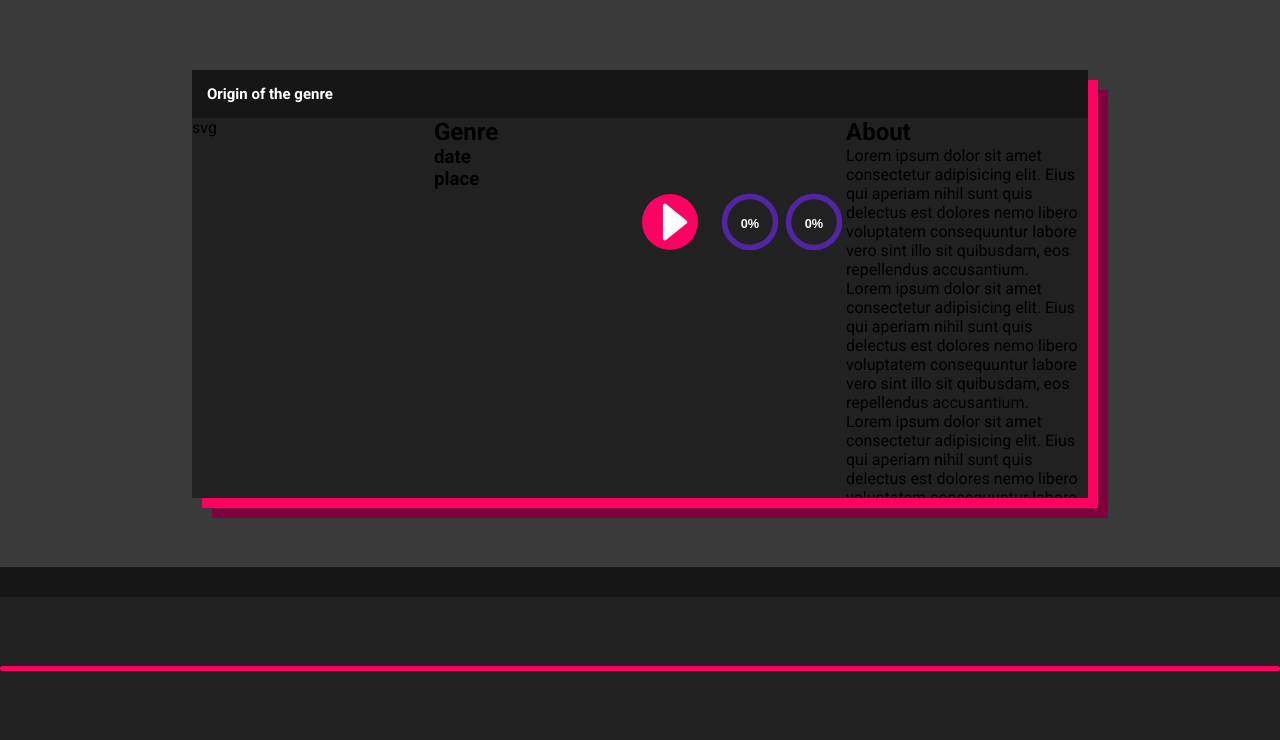
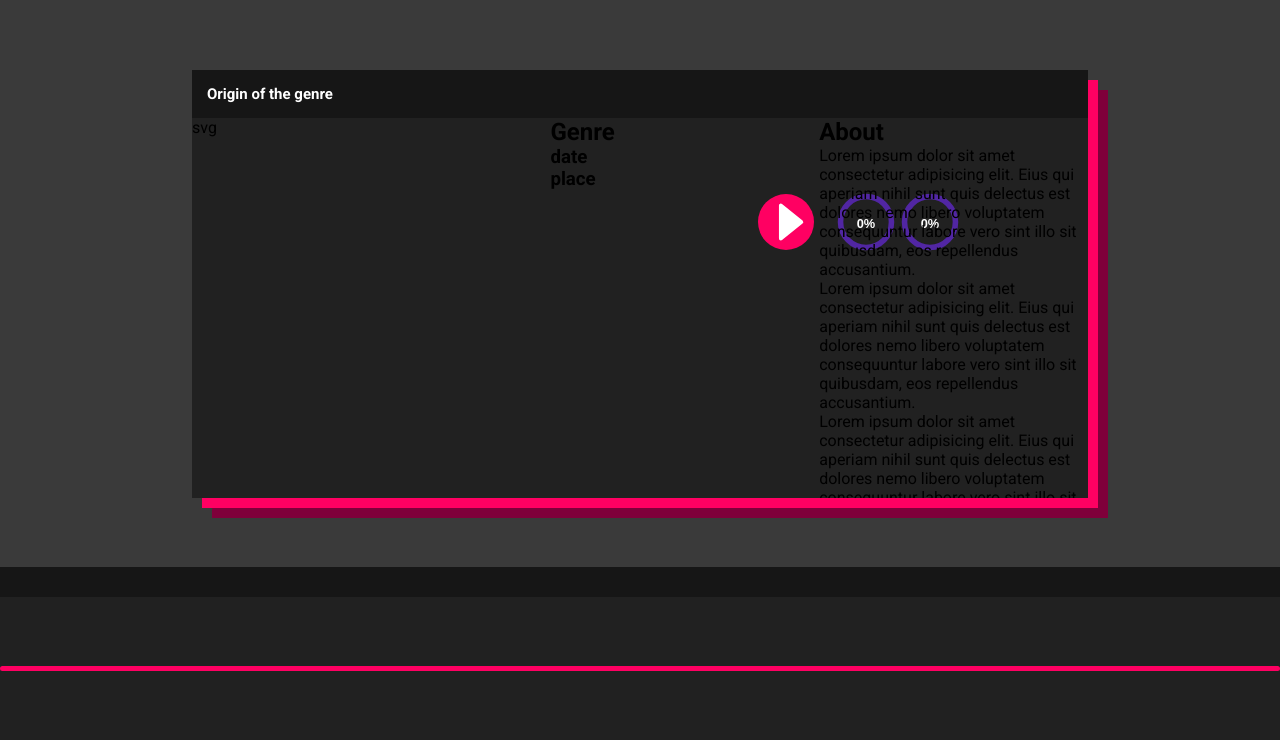
Before and after one commit to karolinavalentova2/timeline, a PHP site: page / in a window 1280 px wide; the page is wider, and only the part inside the window is pictured. Shown: the part 60-800 px from the top of that part. Run offline with PHP 8.4, Linux system fonts and the light colour scheme.

Commit message:
wokring on the grid

```diff
--- a/timeline.css
+++ b/timeline.css
@@ -142,10 +142,11 @@ footer {
 ***********************/
 #content {
   display: grid;
-  grid-template-columns: 1fr 1fr 1fr;
+  grid-template-columns: 40% 30% 1fr;
   grid-template-rows: max-content;
   width: 70%;
   height: 80%;
+  max-height: 720px;
   background: var(--gray-color);
   box-shadow: 10px 10px 0 var(--main-color), 20px 20px 0 var(--alt-color);
   z-index: 1;
@@ -156,6 +157,10 @@ footer {
   background: var(--black-color);
   color: white;
   padding: 15px;
+}
+
+#svgImage {
+  height: 100%;
 }
 
 #modalMusicContainer {
@@ -281,11 +286,9 @@ audiobars
   transform-origin: bottom;
   will-change: transform;
 }
-
-.audiobar+.audiobar {
+.audiobar + .audiobar {
   margin-left: 5px;
 }
-
 /***************************
 
   SVG Animation
@@ -299,7 +302,6 @@ audiobars
   --time: 1s;
   opacity: var(--fade-in);
 }
-
 #masking rect:nth-child(1) {
   animation: blink var(--time) infinite;
 }
```
